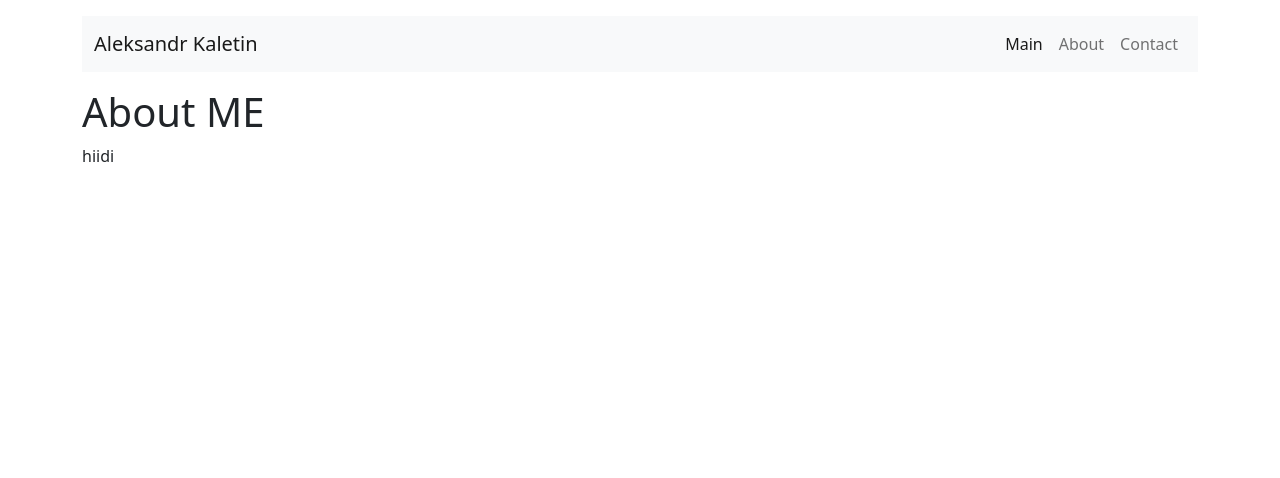
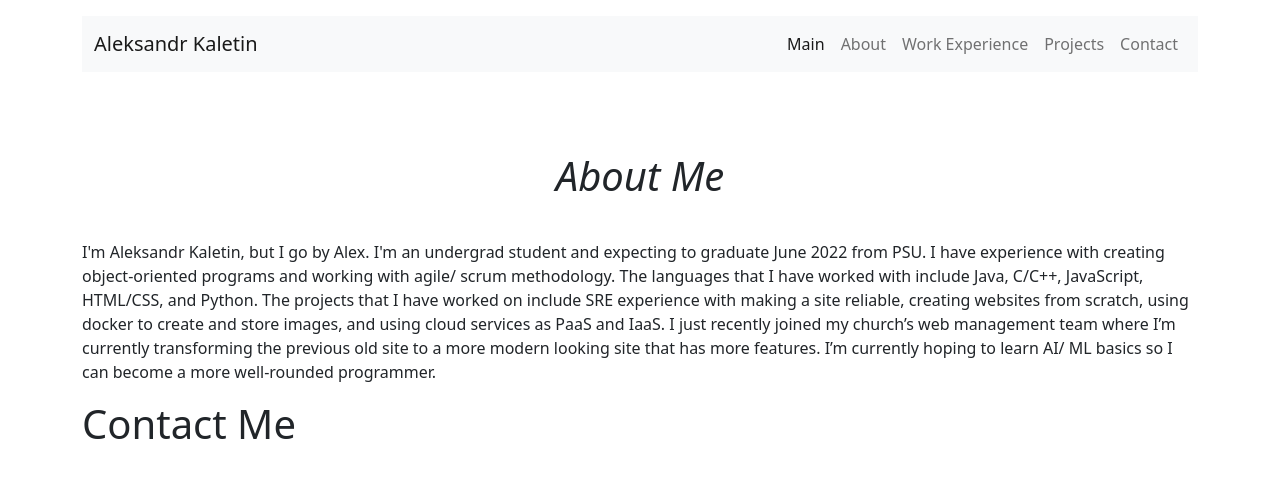
Before and after one commit to alexkaletin/kaletin, a plain HTML site: page index.html in a window 1280 px wide. Drawn offline with nearby package versions, Linux system fonts and the light colour scheme.

Commit message:
added about me

```diff
--- a/index.html
+++ b/index.html
@@ -10,10 +10,8 @@
       href="https://cdn.jsdelivr.net/npm/bootstrap@5.0.2/dist/css/bootstrap.min.css"
     />
     <script src="https://cdn.jsdelivr.net/npm/bootstrap@5.0.2/dist/js/bootstrap.bundle.min.js"></script>
-    <!--
     <link rel="stylesheet" href="style.css" />
     <script defer src="index.js"></script>
-    -->
   </head>
   <body>
     <main class="container">
@@ -42,19 +40,27 @@
                 <a class="nav-link active" aria-current="page" href="#">Main</a>
               </li>
               <li class="nav-item">
-                <a class="nav-link" href="#">About</a>
+                <a class="nav-link" href="#about">About</a>
               </li>
               <li class="nav-item">
-                <a class="nav-link" href="#">Contact</a>
+                <a class="nav-link" href="#">Work Experience</a>
+              </li>
+              <li class="nav-item">
+                <a class="nav-link" href="#">Projects</a>
+              </li>
+              <li class="nav-item">
+                <a class="nav-link" href="#contact">Contact</a>
               </li>
             </ul>
           </div>
         </div>
       </nav>
-      <section id="about">
-        <h1>About ME</h1>
-      </section>
-      <section id="contact">hiidi</section>
+      <div id="about">
+        <h1>About Me</h1>
+      </div>
+      <div id="contact">
+        <h1>Contact Me</h1>
+      </div>
     </main>
   </body>
 </html>
--- /dev/null
+++ b/index.js
@@ -0,0 +1,12 @@
+const about = () => {
+  let about = document.querySelector("#about");
+
+  //bio paragraph
+  let p = document.createElement("p");
+  p.setAttribute("class", "bio");
+  p.textContent =
+    "I'm Aleksandr Kaletin, but I go by Alex. I'm an undergrad student and expecting to graduate June 2022 from PSU. I have experience with creating object-oriented programs and working with agile/ scrum methodology. The languages that I have worked with include Java, C/C++, JavaScript, HTML/CSS, and Python. The projects that I have worked on include SRE experience with making a site reliable, creating websites from scratch, using docker to create and store images, and using cloud services as PaaS and IaaS. I just recently joined my church’s web management team where I’m currently transforming the previous old site to a more modern looking site that has more features. I’m currently hoping to learn AI/ ML basics so I can become a more well-rounded programmer.";
+  about.append(p);
+};
+
+about();
--- /dev/null
+++ b/style.css
@@ -0,0 +1,9 @@
+#about:hover {
+  background-color: aliceblue;
+}
+#about h1 {
+  margin-top: 2em;
+  margin-bottom: 1em;
+  text-align: center;
+  font-style: italic;
+}
```
